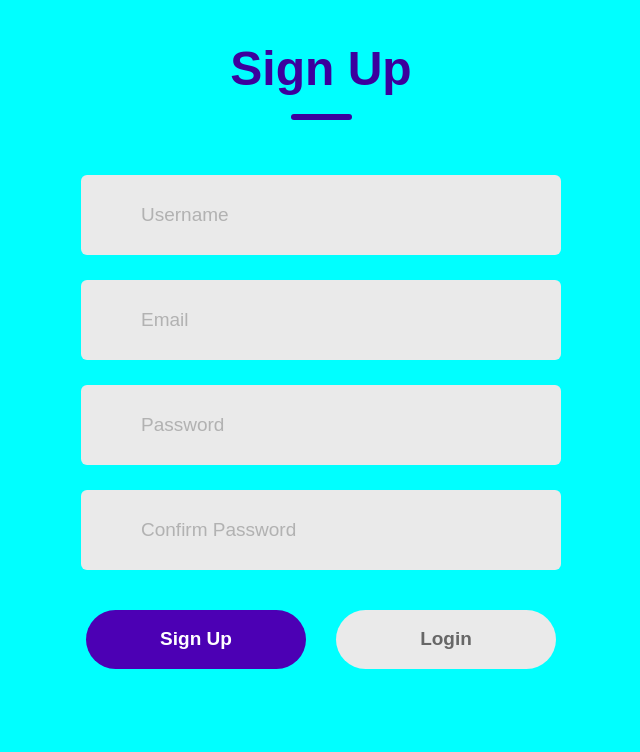
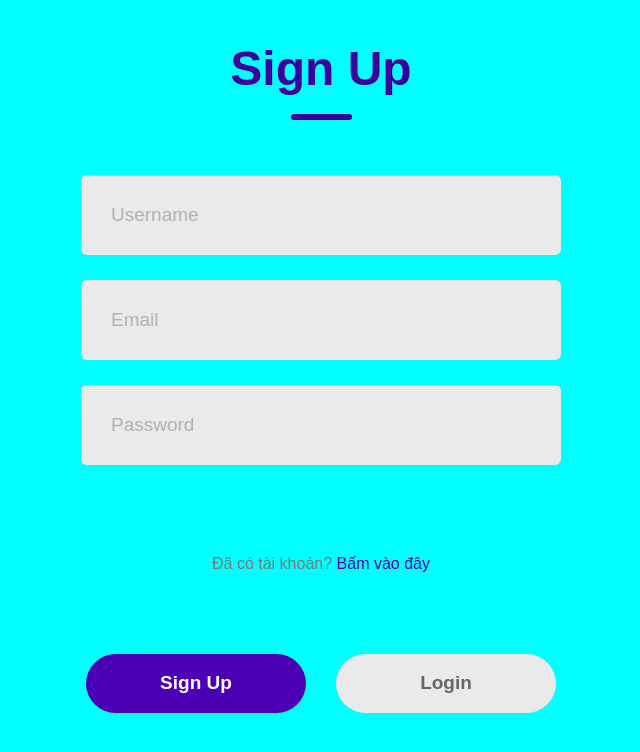
Before and after one commit to kuroo2009/ai-mindmap-app, a Next.js app in the folder frontend/: page /login in a window 1280 px wide. Both pictures are taken after a click on the element "Sign Up". Shown: the top 752 px of the page, without its empty margins (319-959 px from the left). Built offline with nearby package versions, Linux system fonts and the light colour scheme; no server answers.

Commit message:
interactive login page

```diff
--- a/frontend/app/login/LoginSignup.css
+++ b/frontend/app/login/LoginSignup.css
@@ -57,6 +57,17 @@ html, body {
     margin: auto;
     background-color: #eaeaea;
 }
+.username-input{
+    margin-left: 30px;
+}
+
+.email-input{
+    margin-left: 30px;
+}
+
+.password-input{
+    margin-left: 30px;
+}
 
 .input img{
     margin: 0 30px;
--- a/frontend/app/login/page.tsx
+++ b/frontend/app/login/page.tsx
@@ -1,10 +1,34 @@
 'use client';
-import React, {useState} from "react";
+import React, { useState } from "react";
+import { createBrowserClient } from '@supabase/ssr';
 import './LoginSignup.css';
 
 const LoginSignup = () => {
+  const [action, setAction] = useState("Login"); // Mặc định để Login cho tiện
+  const [email, setEmail] = useState("");
+  const [password, setPassword] = useState("");
+  const [username, setUsername] = useState("");
 
-  const [action,setAction] = useState("Sign Up");
+  const supabase = createBrowserClient(
+    process.env.NEXT_PUBLIC_SUPABASE_URL!,
+    process.env.NEXT_PUBLIC_SUPABASE_KEY!,
+  );
+
+  const handleSubmit = async () => {
+    if (action === "Sign Up") {
+      const { error } = await supabase.auth.signUp({
+        email,
+        password,
+        options: { data: { full_name: username } }
+      });
+      if (error) alert(error.message);
+      else alert("Đăng ký thành công! Hãy kiểm tra Email.");
+    } else {
+      const { error } = await supabase.auth.signInWithPassword({ email, password });
+      if (error) alert(error.message);
+      else window.location.href = "/"; // Đăng nhập xong thì về trang chủ
+    }
+  };
 
   return (
     <div className="container">
@@ -13,34 +37,62 @@ const LoginSignup = () => {
         <div className="text">{action}</div>
         <div className="underline"></div>
       </div>
+
       <div className="inputs">
-        {action==="Login"?<div></div>:
-        <div className="input">
-          <img src="" alt=""/>
-          <input type="text" placeholder="Username"/>
-        </div>}
+        {action === "Sign Up" && (
+          <div className="input">
+            <input className="username-input"
+              type="text"
+              placeholder="Username"
+              onChange={(e) => setUsername(e.target.value)}
+            />
+          </div>
+        )}
 
         <div className="input">
-          <img src="" alt=""/>
-          <input type="email" placeholder="Email"/>
-        </div><div className="input">
-          <img src="" alt=""/>
-          <input type="password" placeholder="Password"/>
-        </div><div className="input">
-          <img src="" alt=""/>
-          <input type="password" placeholder="Confirm Password"/>
+          <input className="email-input"
+            type="email"
+            placeholder="Email"
+            onChange={(e) => setEmail(e.target.value)}
+          />
+        </div>
+
+        <div className="input">
+          <input className="password-input"
+            type="password"
+            placeholder="Password"
+            onChange={(e) => setPassword(e.target.value)}
+          />
         </div>
       </div>
-      {action==="Sign Up"?<div></div>:
+
+      {action === "Sign Up" && (
+          <div className="forgot-password">
+            Đã có tài khoản? <span onClick={() => setAction("Login")}>Bấm vào đây</span>
+          </div>
+        )}
+
+      {action === "Login" && (
         <div className="forgot-password">
-        Forgot Password? <span>Click here</span>
-      </div>}
-      {action==="Sign Up"?<div className="space"></div>:
-      <div className="summit-container"></div>}
+          Quên mật khẩu? <span>Bấm vào đây</span>
+        </div>
+      )}
 
       <div className="submit-container">
-        <div className={action==="Login"?"submit gray": "submit"} onClick={() => {setAction("Sign Up")}}>Sign Up</div>
-        <div className={action==="Sign Up"?"submit gray": "submit"} onClick={() => {setAction("Login")}}>Login</div>
+        {/* Nút bấm thông minh: Nếu đang ở mode Sign Up mà bấm Sign Up thì thực thi, nếu không thì chuyển mode */}
+        <div
+          className={action === "Login" ? "submit gray" : "submit"}
+          onClick={() => action === "Sign Up" ? handleSubmit() : setAction("Sign Up")}
+        >
+          Sign Up
+        </div>
+
+        <div
+          className={action === "Sign Up" ? "submit gray" : "submit"}
+          onClick={() => action === "Login" ? handleSubmit() : setAction("Login")}
+        >
+          Login
+        </div>
       </div>
     </div>
   );
```
